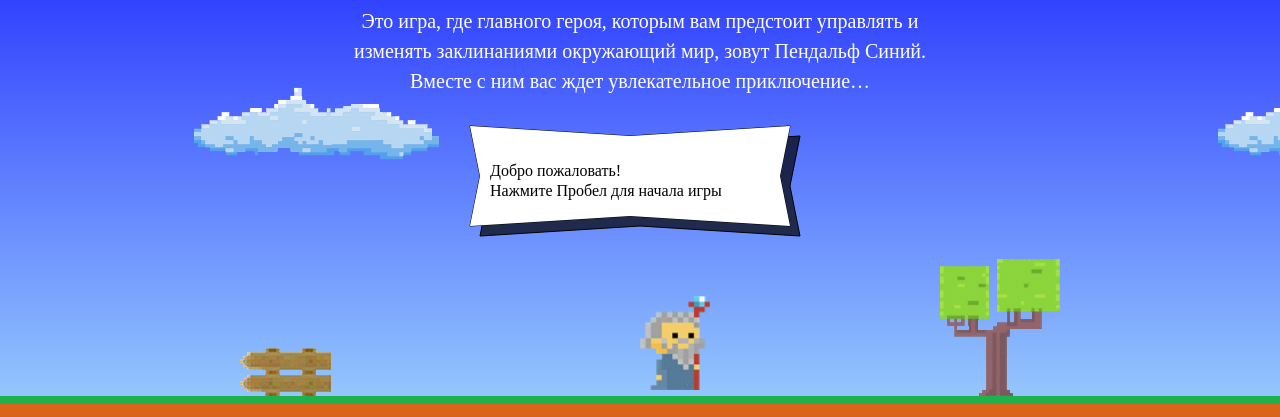
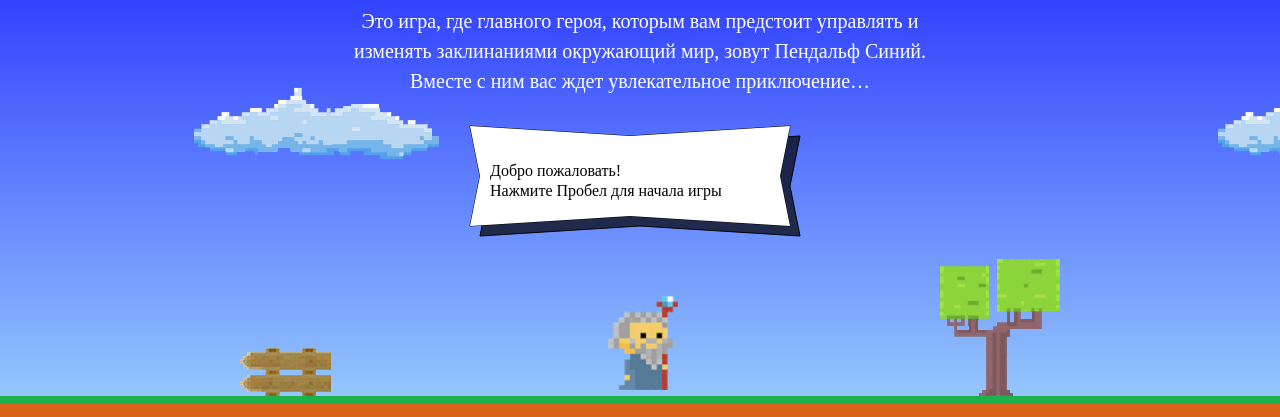
Before and after one commit to SldTir/874017-code-and-magick-19, a website: page index.html in a window 1280 px wide. Shown: the part 203-620 px from the top of the page. Drawn offline with Linux system fonts and the light colour scheme; a web font is replaced by a local one.

Commit message:
Вторая версия скрипта

```diff
--- a/index.html
+++ b/index.html
@@ -184,7 +184,7 @@
 <script>
   var fireballSize = 22;
   var getFireballSpeed = function (left) {
-    return left ? 10 : 2;
+    return left ? 5 : 2;
   };
   var wizardSpeed = 3;
   var wizardWidth = 70;
@@ -193,12 +193,12 @@
     return wizardHeight;
   };
   var getWizardX = function (width) {
-    var WizzardX = width = width / 2;
-    return WizzardX;
+    width = width / 2.2;
+    return width;
   };
   var getWizardY = function (height) {
-    var WizzardY = height / 3 * 2;
-    return WizzardY;
+    height = height  / 3 * 2;
+    return height;
   };
 </script>
 
```
